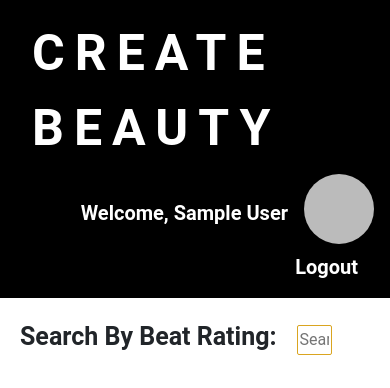
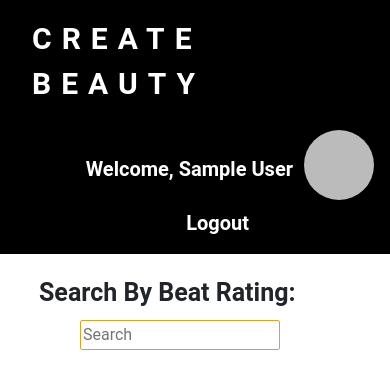
Before and after one commit to CharityBunyon/Create-Beauty, a React (Create React App) app: page / in a window 390 px wide. Shown: the top 388 px of the page. Built offline with nearby package versions, Linux system fonts and the light colour scheme; no server answers; sample sign-in values are in the browser's storage.

Commit message:
added responsiveness to home page

```diff
--- a/src/components/pages/Home/Home.js
+++ b/src/components/pages/Home/Home.js
@@ -8,7 +8,6 @@ import Looks from '../../shared/Looks/Looks';
 class Home extends React.Component {
   state = {
     looks: [],
-    // searchedLook: '',
   };
 
   componentDidMount() {
@@ -36,7 +35,6 @@ class Home extends React.Component {
       const newLooksList = this.state.looks.filter(
         (look) => look.rating.toUpperCase().search(input) !== -1,
       );
-      // newLooks.push(newLooksList);
       this.setState({ looks: newLooksList });
     } else {
       this.getLooks();
@@ -73,7 +71,6 @@ class Home extends React.Component {
             type="text"
             className="searchBox"
             placeholder="Search"
-            // value={this.searchedLook}
             onChange={this.filterLooks}
           />
         </div>
--- a/src/components/pages/Home/Home.scss
+++ b/src/components/pages/Home/Home.scss
@@ -37,3 +37,19 @@
   height: 30px;
   width: 10%;
 }
+
+@media screen and (max-width: 600px) {
+.searchArea input {
+  display: flex;
+  flex-wrap: wrap;
+}
+.searchBox {
+  width: 200px;
+  justify-content: space-around;
+  margin-left: 60px;
+  // padding-left: 50px;
+}
+.beatLabel {
+  padding-left: 19px;
+}
+}
--- a/src/components/shared/Looks/Looks.scss
+++ b/src/components/shared/Looks/Looks.scss
@@ -1,6 +1,9 @@
 .lookCard{
-margin-bottom: 50px;
+margin-bottom: 100px;
+// border: solid 1px black;
 border: none;
+width:500px;
+// height: 500px;
 background-color: rgba(255, 255, 255, 0.0);
 }
 
@@ -11,8 +14,8 @@ background-color: rgba(255, 255, 255, 0.0);
 }
 
 .lookImg {
-  width:400px;
-  height: 400px;
+  width:350px;
+  height: 350px;
   border-radius: 50%;
 }
 
@@ -33,3 +36,14 @@ background-color: rgba(255, 255, 255, 0.0);
   border: goldenrod;
   font-weight: bold;
 }
+
+@media screen and (max-width: 600px) {
+  .lookImg {
+    width:250px;
+    height: 250px;
+    border-radius: 50%;
+  }
+  .lookCard {
+    width:300px;
+  }
+}
--- a/src/components/shared/Nav/Nav.js
+++ b/src/components/shared/Nav/Nav.js
@@ -28,16 +28,16 @@ class Nav extends React.Component {
         return (
           <nav className="navbar navbar-expand-lg navbar-light customNav ">
             <div className="container">
-              <Link className="nav-link brandTitle" to="/">
+              <p><Link className="nav-link brandTitle" to="/">
                 CREATE BEAUTY
-              </Link>
+              </Link></p>
             </div>
-            <div className="justify-content-end container">
+            <div className="justify-content-end container profileDiv">
               <h3 className="userName">Welcome, {userObj.displayName}</h3>
               <img className="profileImg" src={userObj.photoURL} alt="" />
               <div className="">
                 <button
-                  className="nav-link btn btn-danger customBTN"
+                  className="nav-link btn btn-danger customBTN" id="logoutBtn"
                   onClick={this.logMeOut}>
                   Logout
                 </button>
--- a/src/components/shared/Nav/Nav.scss
+++ b/src/components/shared/Nav/Nav.scss
@@ -14,7 +14,12 @@
 
 .customNav {
   background-color: #000;
+  width: 100vw;;
 }
+
+// .profileDiv {
+//   justify-content: center;
+// }
 
 .customBTN {
   background-color: #000;
@@ -22,6 +27,8 @@
   font-size: 20px;
   font-weight: bold;
 }
+
+
 
 .customBTN:hover {
   background-color: #000;
@@ -44,3 +51,22 @@
   padding: 8px 16px;
   margin-top: 15px;
 }
+
+@media screen and (max-width: 600px) {
+  .brandTitle {
+    font-size: 30px;
+  }
+  .profileDiv {
+    justify-content: center;
+    display: flex;
+  }
+  .userName {
+    padding: 0px 11px;
+  }
+  #logoutBtn {
+   padding-right: 125px;
+  }
+  .profileImg {
+    // padding: 0px 30px;
+  }
+}
```
